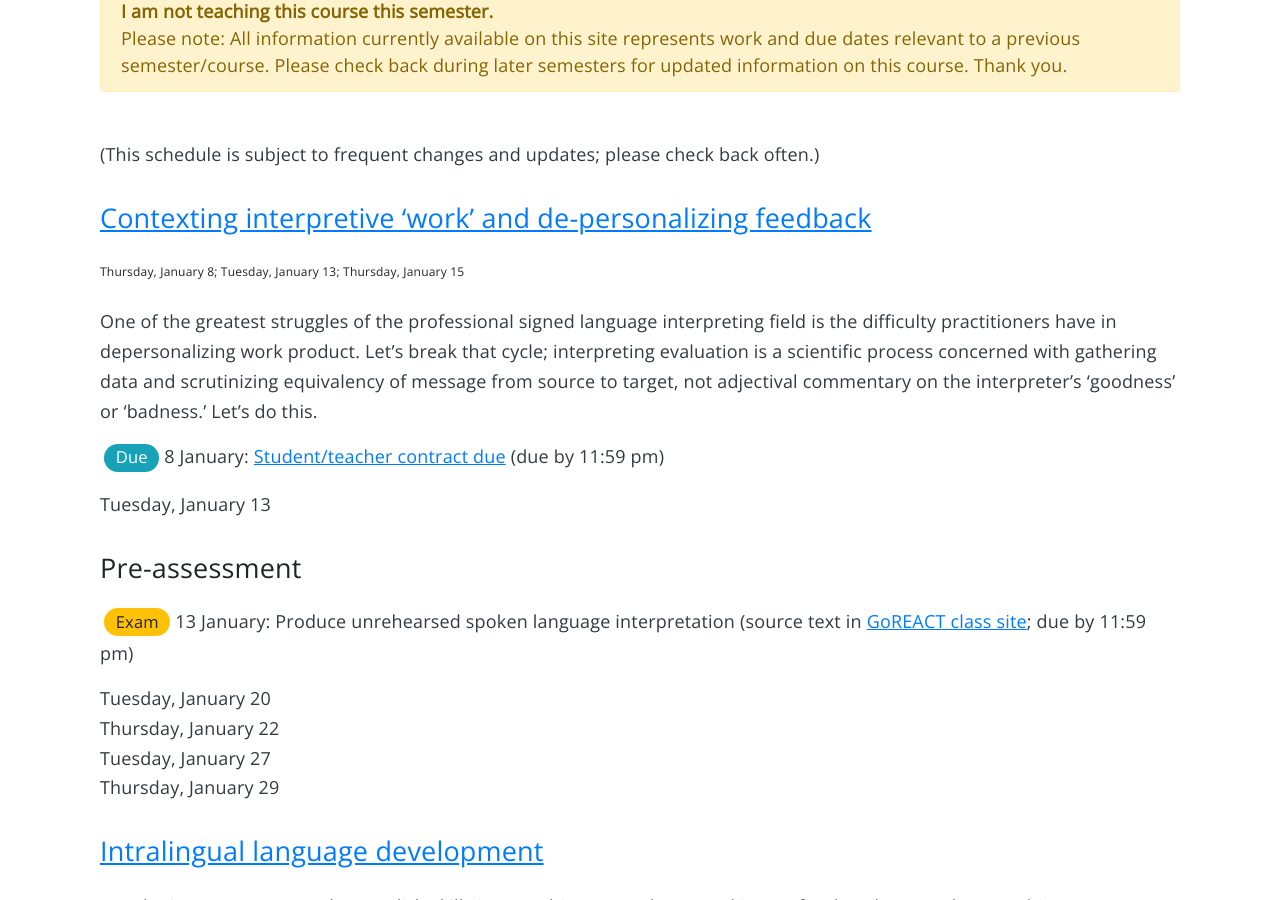
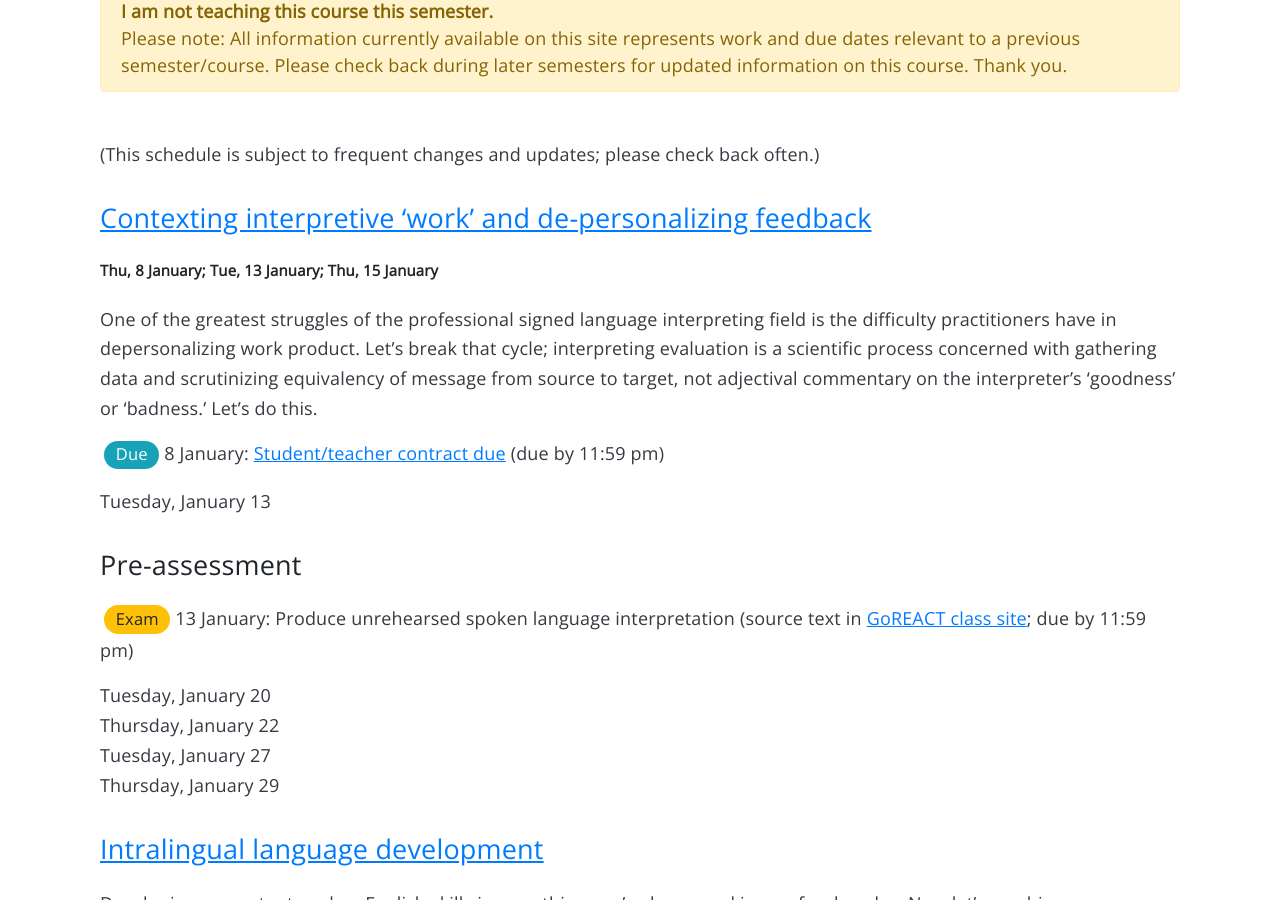
Before and after one commit to intrpr/jekyll-portfol-test, a Jekyll site: the page built from _posts/2019-06-09-schedule-sign-to-spoken-english.md, in a window 1280 px wide and 900 px high, scrolled down 427 px. Built offline with Jekyll 4.4.1, drawn with Linux system fonts in a browser that asks for light colours; nearby versions of some CDN libraries; some web fonts are replaced; our own code applies the rules of GitHub Pages for plain Markdown files; comment, search, counter and statistics services are not loaded.

Commit message:
Update 2019-06-09-schedule-sign-to-spoken-english.md

```diff
--- a/_posts/2019-06-09-schedule-sign-to-spoken-english.md
+++ b/_posts/2019-06-09-schedule-sign-to-spoken-english.md
@@ -14,7 +14,7 @@ description: This course is an introduction to the skills and processes required
 
 ## [Contexting interpretive ‘work’ and de-personalizing feedback](http://)
 
-###### Thursday, January 8; Tuesday, January 13; Thursday, January 15
+##### Thu, 8 January; Tue, 13 January; Thu, 15 January
 
 One of the greatest struggles of the professional signed language interpreting field is the difficulty practitioners have in depersonalizing work product. Let’s break that cycle; interpreting evaluation is a scientific process concerned with gathering data and scrutinizing equivalency of message from source to target, not adjectival commentary on the interpreter’s ‘goodness’ or ‘badness.’ Let’s do this.
 
```
